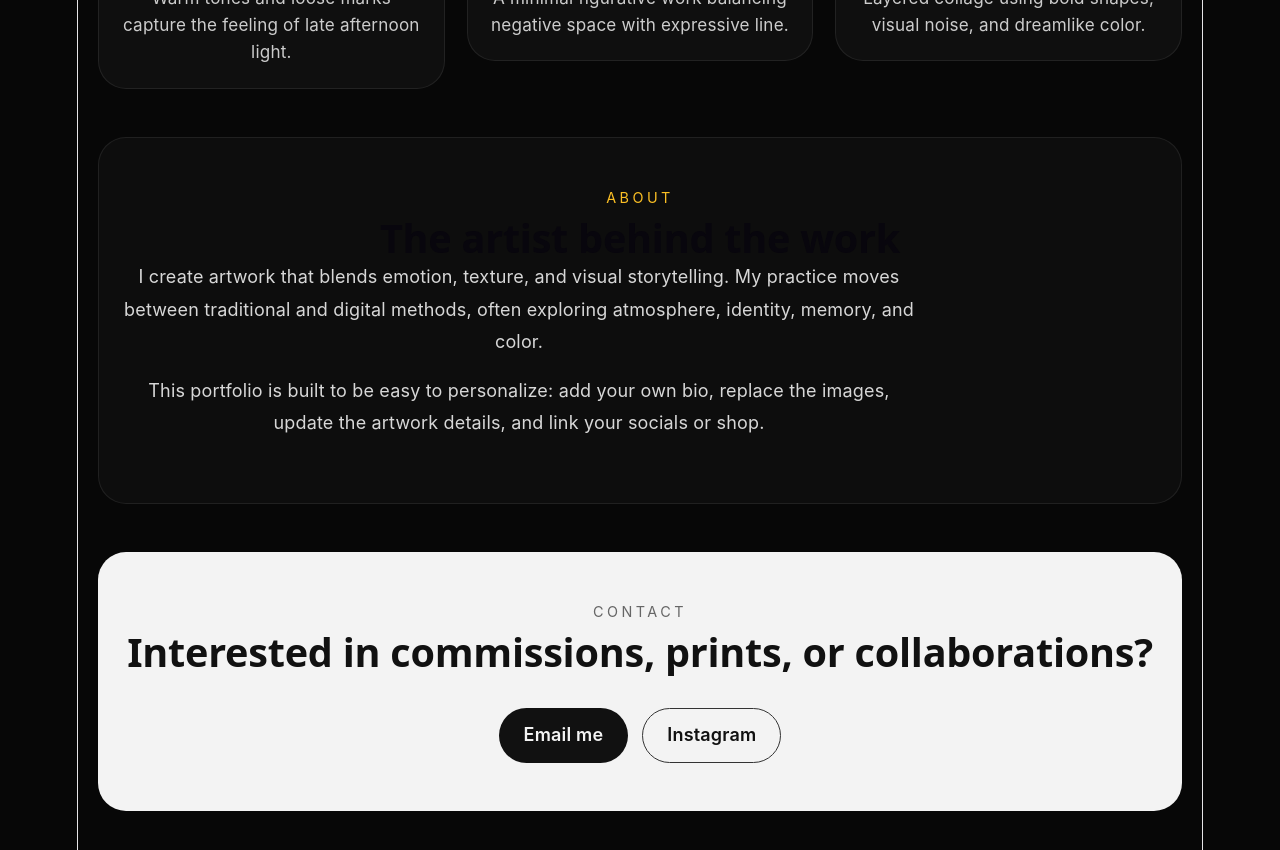
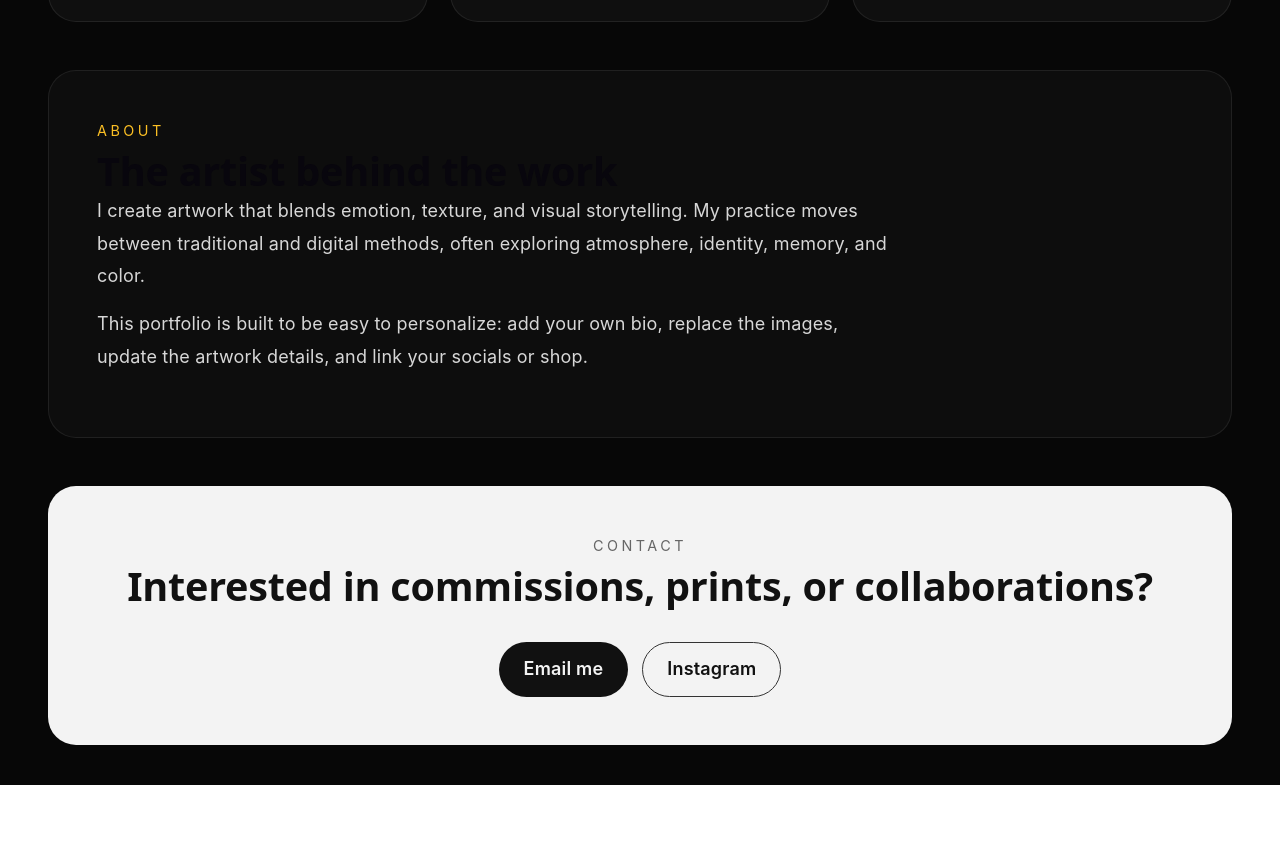
Before and after one commit to Nickt204/nick-alexander, a React (Vite) app: page / in a window 1280 px wide. Shown: the part 1886-2736 px from the top of the page. After the commit the page ends 2671 px from the top, so only its background shows below. Built offline with nearby package versions, Linux system fonts and the light colour scheme.

Commit message:
Removing lines and updating padding

```diff
--- a/src/App.css
+++ b/src/App.css
@@ -22,7 +22,7 @@ a {
 /* Hero Section */
 .hero-section {
   position: relative;
-  padding: 28px 20px;
+  padding: 28px 48px;
   background: #070707;
 }
 
@@ -184,7 +184,7 @@ a {
 
 /* Work Section */
 .work-section {
-  padding: 48px 20px;
+  padding: 48px;
 }
 
 .work-header {
@@ -360,10 +360,10 @@ a {
 /* About Section */
 .about-section {
   background: #0d0d0d;
-  padding: 48px 20px;
+  padding: 48px;
   border-radius: 28px;
   border: 1px solid rgba(255, 255, 255, 0.08);
-  margin: 0 20px 48px;
+  margin: 0 48px 48px;
 }
 
 .about-content {
@@ -379,10 +379,10 @@ a {
 /* Contact Section */
 .contact-section {
   background: #f3f3f3;
-  padding: 48px 20px;
+  padding: 48px;
   text-align: center;
   color: #111;
-  margin: 0 20px 40px;
+  margin: 0 48px 40px;
   border-radius: 28px;
 }
 
--- a/src/index.css
+++ b/src/index.css
@@ -55,15 +55,9 @@ body {
 }
 
 #root {
-  width: 1126px;
-  max-width: 100%;
-  margin: 0 auto;
-  text-align: center;
-  border-inline: 1px solid var(--border);
   min-height: 100svh;
   display: flex;
   flex-direction: column;
-  box-sizing: border-box;
 }
 
 h1,
```
